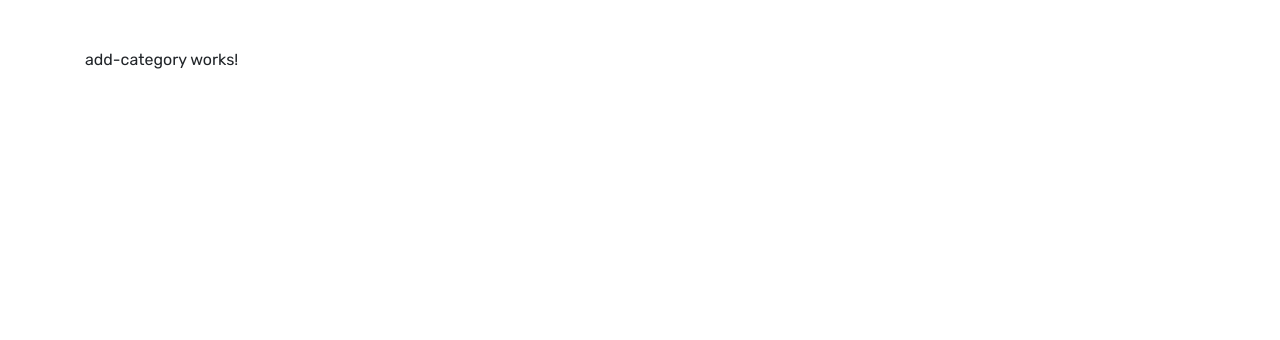
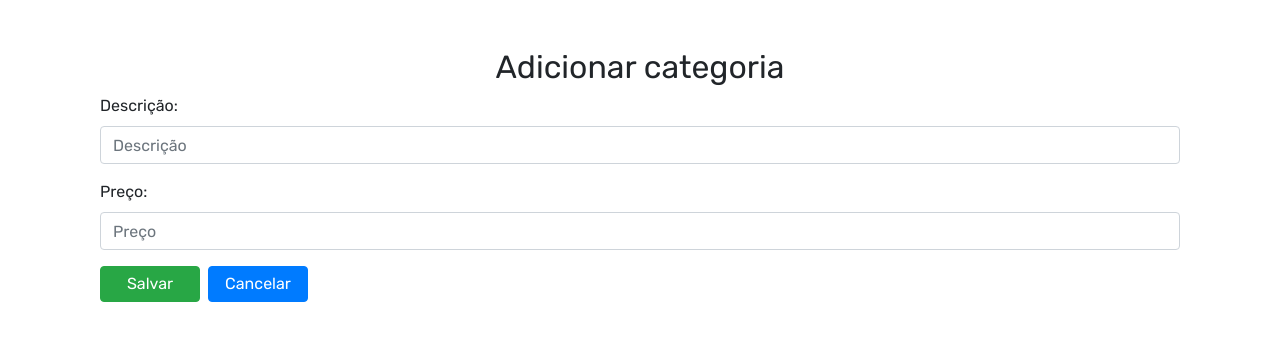
Before and after one commit to weverton-souza/hertz-client, an Angular app: page /#/add-category in a window 1280 px wide. Shown: the top 340 px of the page. Built offline with nearby package versions, Linux system fonts and the light colour scheme.

Commit message:
Criado o CRUD de categoria.

```diff
--- a/src/app/components/category/add-category/add-category.component.html
+++ b/src/app/components/category/add-category/add-category.component.html
@@ -1,3 +1,18 @@
-<p>
-  add-category works!
-</p>
+<div class="col">
+  <h2 class="text-center">Adicionar categoria</h2>
+  <form [formGroup]="addForm" (ngSubmit)="onSubmit()">
+
+    <div class="form-group">
+      <label for="description">Descrição:</label>
+      <input formControlName="description" placeholder="Descrição" name="description" class="form-control" id="description" required>
+    </div>
+
+    <div class="form-group">
+      <label for="price">Preço:</label>
+      <input formControlName="price" placeholder="Preço" name="pric" class="form-control" id="price" required>
+    </div>
+
+    <button class="btn btn-success md-btn mg-bottom-10">Salvar</button>
+    <button class="btn btn-primary md-btn mg-bottom-10 ml-2" routerLink="list-category">Cancelar</button>
+  </form>
+</div>
--- a/src/app/components/category/add-category/add-category.component.ts
+++ b/src/app/components/category/add-category/add-category.component.ts
@@ -1,4 +1,8 @@
 import { Component, OnInit } from '@angular/core';
+import { FormBuilder, FormGroup, Validators } from '@angular/forms';
+import { Router } from '@angular/router';
+import { CategoryService } from '../../../services/category.service';
+import swal from 'sweetalert2';
 
 @Component({
   selector: 'app-add-category',
@@ -7,9 +11,30 @@ import { Component, OnInit } from '@angular/core';
 })
 export class AddCategoryComponent implements OnInit {
 
-  constructor() { }
+  constructor(private formBuilder: FormBuilder, private router: Router, private service: CategoryService) { }
+
+  addForm: FormGroup;
 
   ngOnInit() {
+    this.addForm = this.formBuilder.group({
+      id: [],
+      description: ['', Validators.required],
+      price: ['', Validators.required]
+    });
+  }
+
+  onSubmit() {
+    this.service.save( this.addForm.value )
+      .subscribe(data => {
+        this.router.navigate(['list-category']);
+        swal({
+          position: 'top',
+          type: 'success',
+          title: 'Categoria criada!',
+          showConfirmButton: false,
+          timer: 1500
+        });
+      });
   }
 
 }
--- a/src/app/components/category/edit-category/edit-category.component.html
+++ b/src/app/components/category/edit-category/edit-category.component.html
@@ -1,3 +1,18 @@
-<p>
-  edit-category works!
-</p>
+<div class="col">
+    <h2 class="text-center">Editar Categoria</h2>
+    <form [formGroup]="editForm" (ngSubmit)="onSubmit()">
+
+      <div class="form-group">
+        <label for="description">Descrição:</label>
+        <input formControlName="description" placeholder="Descrição" name="description" class="form-control" id="description" required>
+      </div>
+
+      <div class="form-group">
+        <label for="price">Preço:</label>
+        <input formControlName="price" placeholder="Preço" name="price" class="form-control" id="price" required>
+      </div>
+
+      <button class="btn btn-success md-btn">Salvar</button>
+      <button class="btn btn-primary ml-2 md-btn" routerLink="list-customer">Cancelar</button>
+    </form>
+  </div>
--- a/src/app/components/category/edit-category/edit-category.component.ts
+++ b/src/app/components/category/edit-category/edit-category.component.ts
@@ -1,4 +1,10 @@
 import { Component, OnInit } from '@angular/core';
+import { Category } from '../../../model/category';
+import { FormGroup, FormBuilder, Validators } from '@angular/forms';
+import { CategoryService } from '../../../services/category.service';
+import { Router } from '@angular/router';
+import {first} from 'rxjs/operators';
+import swal from 'sweetalert2';
 
 @Component({
   selector: 'app-edit-category',
@@ -7,9 +13,49 @@ import { Component, OnInit } from '@angular/core';
 })
 export class EditCategoryComponent implements OnInit {
 
-  constructor() { }
+  category: Category;
+  editForm: FormGroup;
+
+  constructor(private formBuilder: FormBuilder, private router: Router, private service: CategoryService) { }
 
   ngOnInit() {
+
+    const idCategory = localStorage.getItem('editCategoryId');
+
+    if ( !idCategory ) {
+      alert('Ação inválida');
+      this.router.navigate(['list-category']);
+      return;
+    }
+
+    this.editForm = this.formBuilder.group({
+      id: [],
+      description: ['', Validators.required],
+      price: ['', Validators.required]
+    });
+
+    this.service.findById(idCategory)
+      .subscribe(data => {
+        this.editForm.setValue(data);
+      });
+  }
+
+  onSubmit() {
+    this.service.update(this.editForm.value)
+      .pipe(first())
+      .subscribe( data => {
+        this.router.navigate(['list-category']);
+        swal({
+          position: 'top',
+          type: 'success',
+          title: 'Categoria atualizada com sucesso!',
+          showConfirmButton: false,
+          timer: 1500
+        });
+      },
+      error => {
+        alert(error);
+      });
   }
 
 }
--- a/src/app/components/category/list-category/list-category.component.html
+++ b/src/app/components/category/list-category/list-category.component.html
@@ -1,6 +1,6 @@
 <div class="col">
   <h2>Categorias</h2>
-  <button class="btn btn-primary md-btn mg-bottom-10">Adicionar</button>
+  <button class="btn btn-primary md-btn mg-bottom-10" (click)="add()">Adicionar</button>
   <table class="table table-striped">
     <thead>
       <tr class="d-flex">
@@ -14,12 +14,8 @@
         <td class="col-4">{{ category.description }}</td>
         <td class="col-4">{{ category.price }}</td>
         <td class="col-4 text-center">
-          <button class="btn btn-success md-btn">
-            Editar
-          </button>
-          <button class="btn btn-danger ml-2 md-btn">
-            Deletar
-          </button>
+          <button class="btn btn-success md-btn" (click)="update(category)">Editar</button>
+          <button class="btn btn-danger ml-2 md-btn">Deletar</button>
         </td>
       </tr>
     </tbody>
--- a/src/app/components/category/list-category/list-category.component.ts
+++ b/src/app/components/category/list-category/list-category.component.ts
@@ -15,7 +15,17 @@ export class ListCategoryComponent implements OnInit {
   constructor(private router: Router, private service: CategoryService) { }
 
   ngOnInit() {
-    this.service.getCategories().subscribe(data => (this.categories = data));
+    this.service.findAll().subscribe(data => (this.categories = data));
+  }
+
+  update(category: Category): void {
+    localStorage.removeItem('id');
+    localStorage.setItem('id', category.id);
+    this.router.navigate(['edit-category']);
+  }
+
+  add(): void {
+    this.router.navigate(['add-category']);
   }
 
 }
--- a/src/app/services/category.service.ts
+++ b/src/app/services/category.service.ts
@@ -7,16 +7,31 @@ import { map } from 'rxjs/operators';
 @Injectable({
   providedIn: 'root'
 })
+
 export class CategoryService {
 
-  private baseUrl = 'http://localhost:8080/app/category';
+  private baseUrl = 'http://localhost:8080/app/categories';
   private httpHeaders = new HttpHeaders({'Content-Type': 'application/json'});
 
   constructor( private http: HttpClient ) { }
 
-  getCategories(): Observable<Category[]> {
-    return this.http.get(this.baseUrl + '/list-all').pipe(
-      map(data => data as Category[])
-    );
+  save(category: Category): Observable<Category>  {
+    return this.http.post<Category>(this.baseUrl, category, { headers: this.httpHeaders });
+  }
+
+  update(category: Category): Observable<Category>  {
+    return this.http.put<Category>(this.baseUrl, category, { headers: this.httpHeaders });
+  }
+
+  findById(idCategory: string): Observable<Category> {
+    return this.http.get<Category>( this.baseUrl + '/' + idCategory);
+  }
+
+  findAll(): Observable<Category[]> {
+    return this.http.get(this.baseUrl).pipe( map(data => data as Category[]) );
+  }
+
+  delete(idCategory: number): Observable<Category>  {
+    return this.http.delete<Category>('${this.baseUrl}/${idCategory}', { headers: this.httpHeaders });
   }
 }
```
